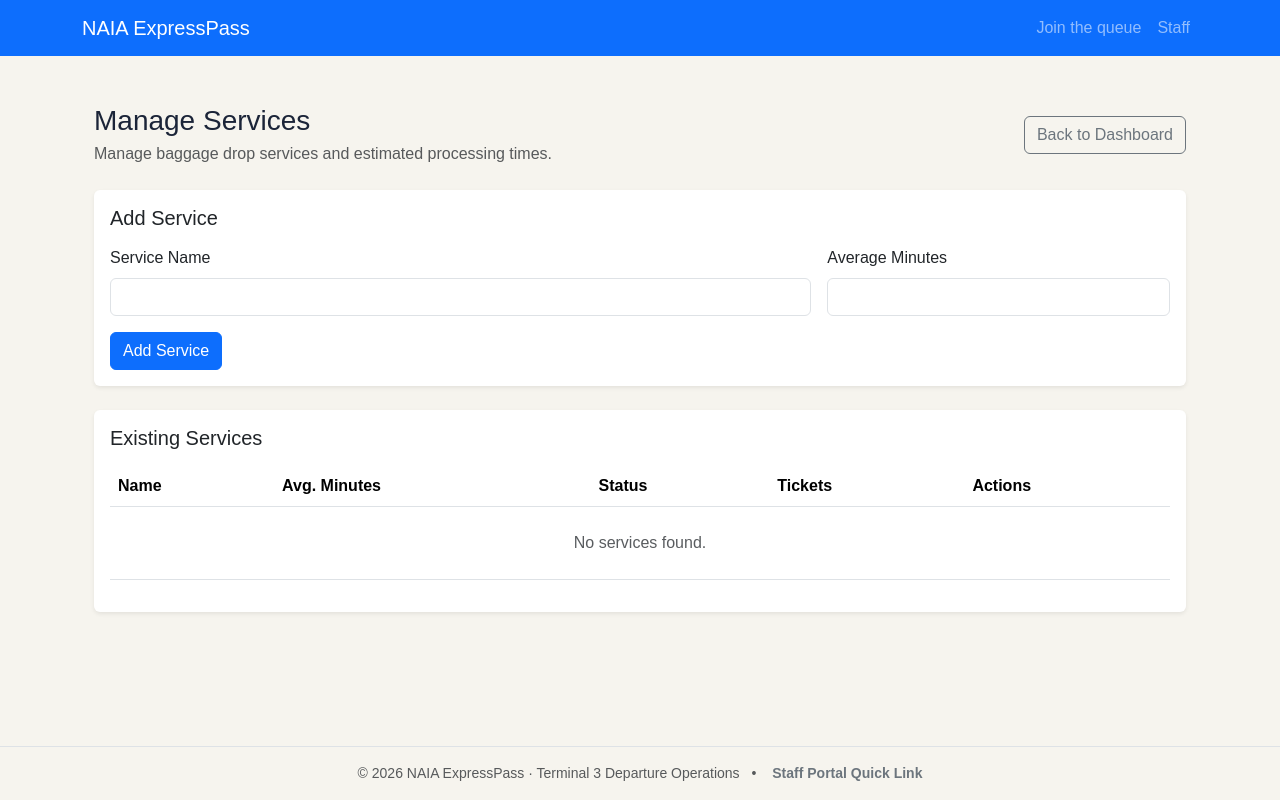
After one commit to Michael-Andre-Novela/ccc181, a Flask app: page /staff/services in a window 1280 px wide. The commit adds this page. Run offline with Flask 3, Linux system fonts and the light colour scheme; parts of the project's set-up code (start-up, migrations or seed data) failed here and were passed over.

Commit message:
Add database update and delete operations (#3)

```diff
--- a/join-queue/my-app/app.py
+++ b/join-queue/my-app/app.py
@@ -33,6 +33,10 @@ def all_services():
         db.select(Service).order_by(Service.name)
     ).all()
 
+def active_services():
+    stmt = db.select(Service).filter_by(active=True).order_by(Service.name)
+    return db.session.scalars(stmt).all()
+
 PH_TIME = timezone(timedelta(hours=8))  # Philippine time has no daylight saving
 
 
@@ -54,7 +58,7 @@ def people_ahead(t):
 def join_form():
     return render_template(
         "join.html",
-        services=all_services(),
+        services=active_services(),
         form={},
         errors={}
     )
@@ -91,8 +95,8 @@ def join():
     if not num_bags or num_bags < 1 or num_bags > 5:
         errors["num_bags"] = "Specify between 1 and 5 bags."
 
-    if service is None:
-        errors["service_id"] = "Choose a service lane."
+    if service is None or not service.active:
+        errors["service_id"] = "Choose an active service lane."
 
     slot_starts = {
         "14:15 - 14:30": "14:15",
@@ -107,7 +111,7 @@ def join():
         flash("Please fix the highlighted fields.", "danger")
         return render_template(
             "join.html",
-            services=all_services(),
+            services=active_services(),
             form=form,
             errors=errors
         ), 400
@@ -176,14 +180,87 @@ def ticket_status(ticket_id):
 
 
 @app.post("/queue/<int:ticket_id>/leave")
-def leave_queue(ticket_id):
-    t = next((x for x in TICKETS if x["number"] == ticket_id), None)
-    if t is None:
-        abort(404)
-    t["status"] = "no-show"
-    flash("You have left the queue.", "info")
+def leave(ticket_id):
+    t = db.get_or_404(Ticket, ticket_id)
+    if t.status == "waiting":
+        t.status = "left"  # soft delete: the row stays for reports
+        db.session.commit()
+    flash("You left the queue.", "info")
     return redirect(url_for("index"))
 
+@app.get("/staff/services")
+def services_list():
+    services = all_services()
+    return render_template(
+        "services.html",
+        services=services,
+    )
+
+@app.post("/staff/services")
+def service_create():
+    name = request.form.get("name", "").strip()
+    minutes = request.form.get("avg_minutes", type=int)
+    if not name or len(name) > 60 or not minutes or minutes <= 0:
+        flash("Enter a name (up to 60 characters) and minutes greater than 0.", "danger")
+        return redirect(url_for("services_list"))
+    db.session.add(Service(name=name, avg_minutes=minutes))
+    try:
+        db.session.commit()
+        flash(f"Service “{name}” added.", "success")
+    except IntegrityError:
+        db.session.rollback()
+        flash(f"A service named “{name}” already exists.", "danger")
+    return redirect(url_for("services_list"))
+
+@app.post("/staff/services/<int:service_id>/delete")
+def service_delete(service_id):
+    s = db.get_or_404(Service, service_id)
+    if s.tickets:
+        flash(f"“{s.name}” has tickets, so it cannot be deleted. Turn it off instead.", "danger")
+        return redirect(url_for("services_list"))
+    db.session.delete(s)
+    db.session.commit()
+    flash(f"Service “{s.name}” deleted.", "warning")
+    return redirect(url_for("services_list"))
+
+@app.post("/staff/services/<int:service_id>/edit")
+def service_edit(service_id):
+    s = db.get_or_404(Service, service_id)
+
+    name = request.form.get("name", "").strip()
+    minutes = request.form.get("avg_minutes", type=int)
+    active = request.form.get("active") == "on"
+
+    if not name or len(name) > 60 or not minutes or minutes <= 0:
+        flash(
+            "Enter a name (up to 60 characters) and minutes greater than 0.",
+            "danger"
+        )
+        return redirect(url_for("services_list"))
+
+    s.name = name
+    s.avg_minutes = minutes
+    s.active = active
+
+    try:
+        db.session.commit()
+        flash(f"Service “{name}” updated.", "success")
+    except IntegrityError:
+        db.session.rollback()
+        flash(
+            f"A service named “{name}” already exists.",
+            "danger"
+        )
+
+    return redirect(url_for("services_list"))
+
+@app.post("/staff/tickets/<int:ticket_id>/delete")
+def delete_ticket(ticket_id):
+    t = db.get_or_404(Ticket, ticket_id)
+    db.session.delete(t)  # hard delete: the row is gone for good
+    db.session.commit()
+    flash(f"Ticket #{ticket_id} was deleted.", "warning")
+    return redirect(url_for("staff_dashboard"))
 
 @app.get("/staff")
 def staff_dashboard():
@@ -200,33 +277,57 @@ def staff_dashboard():
 
 @app.post("/staff/call-next")
 def call_next():
-    service_id = request.args.get("service_id", type=int)
-    waiting = [t for t in TICKETS if t["status"] == "waiting"]
+    service_id = request.form.get("service_id", type=int)
+
+    stmt = (
+        db.select(Ticket)
+        .filter_by(status="waiting")
+        .order_by(Ticket.created_at)
+        .limit(1)
+    )
+
     if service_id:
-        waiting = [t for t in waiting if t["service_id"] == service_id]
+        stmt = stmt.where(Ticket.service_id == service_id)
 
-    if waiting:
-        first = waiting[0]
-        first["status"] = "called"
-        flash(f"Ticket #{first['number']} marked called.", "info")
-    else:
-        flash("No passengers currently waiting in queue.", "warning")
+    t = db.session.scalar(stmt)
 
-    return redirect(url_for("staff_dashboard", service_id=service_id if service_id else None))
+    if t is None:
+        flash("No waiting passengers in this queue.", "info")
+        return redirect(
+            url_for("staff_dashboard", service_id=service_id)
+        )
+
+    t.status = "called"
+    t.called_at = func.now()
+
+    db.session.commit()
+
+    flash(f"Ticket #{t.id} has been called.", "success")
+
+    return redirect(
+        url_for("staff_dashboard", service_id=service_id)
+    )
+
+
+STAFF_ACTIONS = {
+    "call": "called",
+    "serve": "served",
+    "no-show": "no-show",
+}
 
 
 @app.post("/staff/tickets/<int:ticket_id>/<action>")
 def staff_action(ticket_id, action):
-    new_status = {"call": "called", "serve": "served", "no-show": "no-show"}.get(action)
-    t = next((t for t in TICKETS if t["number"] == ticket_id), None)
-    if t is None or new_status is None:
+    new_status = STAFF_ACTIONS.get(action)
+    if new_status is None:
         abort(404)
-
-    t["status"] = new_status
+    t = db.get_or_404(Ticket, ticket_id)
+    t.status = new_status
+    if new_status == "called":
+        t.called_at = func.now()  # the database fills in the time
+    db.session.commit()
     flash(f"Ticket #{ticket_id} marked {new_status}.", "info")
-
-    service_id = request.args.get("service_id", type=int)
-    return redirect(url_for("staff_dashboard", service_id=service_id if service_id else None))
+    return redirect(url_for("staff_dashboard"))
 
 @app.cli.command("seed")
 def seed():
--- a/join-queue/my-app/models.py
+++ b/join-queue/my-app/models.py
@@ -47,7 +47,7 @@ class Service(db.Model):
         default=10,
         server_default="10",
     )
-    is_active: Mapped[bool] = mapped_column(
+    active: Mapped[bool] = mapped_column(
         Boolean,
         default=True,
         server_default=true(),
--- a/join-queue/my-app/static/js/main.js
+++ b/join-queue/my-app/static/js/main.js
@@ -9,3 +9,12 @@ if (joinForm) {
     }
   });
 }
+
+// Confirm destructive actions before submitting
+document.querySelectorAll("form[data-confirm]").forEach((form) => {
+  form.addEventListener("submit", (event) => {
+    if (!confirm(form.dataset.confirm)) {
+      event.preventDefault();
+    }
+  });
+});
--- /dev/null
+++ b/join-queue/my-app/templates/services.html
@@ -0,0 +1,227 @@
+{% extends "base.html" %}
+
+{% block title %}Manage Services · NAIA ExpressPass{% endblock %}
+
+{% block content %}
+<div class="container py-4">
+
+  <!-- Header -->
+  <div class="d-flex justify-content-between align-items-center mb-4">
+    <div>
+      <h1 class="h3 mb-1">Manage Services</h1>
+      <p class="text-muted mb-0">
+        Manage baggage drop services and estimated processing times.
+      </p>
+    </div>
+
+    <a href="{{ url_for('staff_dashboard') }}"
+       class="btn btn-outline-secondary">
+      Back to Dashboard
+    </a>
+  </div>
+
+
+  <!-- Add Service -->
+  <div class="card shadow-sm border-0 mb-4">
+    <div class="card-body">
+
+      <h2 class="h5 mb-3">Add Service</h2>
+
+      <form method="post"
+            action="{{ url_for('service_create') }}"
+            class="row g-3">
+
+        <div class="col-md-8">
+          <label for="name" class="form-label">
+            Service Name
+          </label>
+
+          <input type="text"
+                 class="form-control"
+                 id="name"
+                 name="name"
+                 maxlength="60"
+                 required>
+        </div>
+
+        <div class="col-md-4">
+          <label for="avg_minutes" class="form-label">
+            Average Minutes
+          </label>
+
+          <input type="number"
+                 class="form-control"
+                 id="avg_minutes"
+                 name="avg_minutes"
+                 min="1"
+                 required>
+        </div>
+
+        <div class="col-12">
+          <button type="submit"
+                  class="btn btn-primary">
+            Add Service
+          </button>
+        </div>
+
+      </form>
+
+    </div>
+  </div>
+
+
+  <!-- Existing Services -->
+  <div class="card shadow-sm border-0">
+    <div class="card-body">
+
+      <h2 class="h5 mb-3">Existing Services</h2>
+
+      <div class="table-responsive">
+
+        <table class="table align-middle">
+
+          <thead>
+            <tr>
+              <th>Name</th>
+              <th>Avg. Minutes</th>
+              <th>Status</th>
+              <th>Tickets</th>
+              <th>Actions</th>
+            </tr>
+          </thead>
+
+          <tbody>
+
+            {% for s in services %}
+
+              <tr>
+
+                <!-- Service Name -->
+                <td>
+                  {{ s.name }}
+                </td>
+
+                <!-- Average Minutes -->
+                <td>
+                  {{ s.avg_minutes }}
+                </td>
+
+                <!-- Active Status -->
+                <td>
+                  {% if s.active %}
+                    <span class="badge text-bg-success">
+                      Active
+                    </span>
+                  {% else %}
+                    <span class="badge text-bg-secondary">
+                      Inactive
+                    </span>
+                  {% endif %}
+                </td>
+
+                <!-- Ticket Count -->
+                <td>
+                  {{ s.tickets|length }}
+                </td>
+
+                <!-- Actions -->
+                <td>
+
+                  <!-- Update Service -->
+                  <form method="post"
+                        action="{{ url_for('service_edit', service_id=s.id) }}"
+                        class="row g-2 align-items-center mb-2">
+
+                    <div class="col-lg-5">
+
+                      <input type="text"
+                             name="name"
+                             value="{{ s.name }}"
+                             maxlength="60"
+                             class="form-control form-control-sm"
+                             aria-label="Service name"
+                             required>
+
+                    </div>
+
+                    <div class="col-lg-2">
+
+                      <input type="number"
+                             name="avg_minutes"
+                             value="{{ s.avg_minutes }}"
+                             min="1"
+                             class="form-control form-control-sm"
+                             aria-label="Average minutes"
+                             required>
+
+                    </div>
+
+                    <div class="col-lg-3">
+
+                      <div class="form-check">
+
+                        <input type="checkbox"
+                               name="active"
+                               class="form-check-input"
+                               id="active-{{ s.id }}"
+                               {% if s.active %}checked{% endif %}>
+
+                        <label class="form-check-label"
+                               for="active-{{ s.id }}">
+                          Active
+                        </label>
+
+                      </div>
+
+                    </div>
+
+                    <div class="col-lg-2">
+
+                      <button type="submit"
+                              class="btn btn-sm btn-primary w-100">
+                        Update
+                      </button>
+
+                    </div>
+
+                  </form>
+
+
+                  <!-- Delete Service -->
+                  <form method="post"
+                        action="{{ url_for('service_delete', service_id=s.id) }}"
+                        data-confirm="Delete service '{{ s.name }}'? This cannot be undone.">
+
+                    <button type="submit"
+                            class="btn btn-sm btn-outline-danger">
+                      Delete
+                    </button>
+
+                  </form>
+
+                </td>
+
+              </tr>
+
+            {% else %}
+
+              <tr>
+                <td colspan="5"
+                    class="text-center text-muted py-4">
+                  No services found.
+                </td>
+              </tr>
+
+            {% endfor %}
+
+          </tbody>
+
+        </table>
+
+      </div>
+
+    </div>
+  </div>
+
+</div>
+{% endblock %}
--- a/join-queue/my-app/templates/ticket.html
+++ b/join-queue/my-app/templates/ticket.html
@@ -115,7 +115,7 @@
     </div>
 
     <!-- Leave Queue Form -->
-    <form method="post" action="{{ url_for('leave_queue', ticket_id=ticket.id) }}">
+    <form method="post" action="{{ url_for('leave', ticket_id=ticket.id) }}">
       <button type="submit" class="btn btn-outline-danger w-100 py-2 rounded-3">
         Leave the queue
       </button>
```
Also changed, not shown: join-queue/my-app/migrations/versions/d2e3e55966bc_rename_services_is_active_to_active.py (added, +32 -0 lines), join-queue/my-app/templates/staff.html (+26 -4 lines), join-queue/my-app/README.md.
